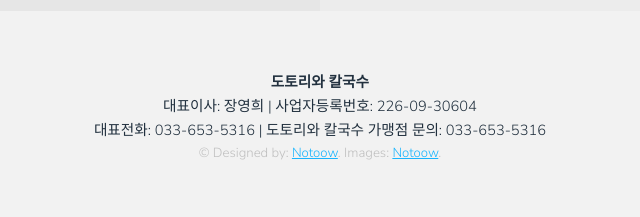
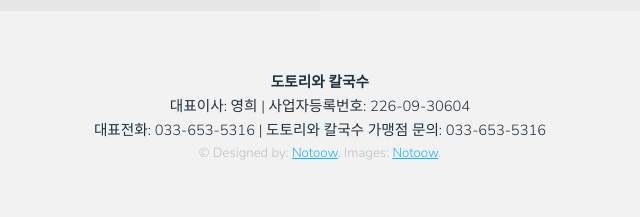
Before and after one commit to notoow/ACORN, a plain HTML site: page index.html in a window 1280 px wide. Shown: the part 2012-2229 px from the top of the page, 292-932 px from the left. Drawn offline with Linux system fonts and the light colour scheme.

Commit message:
Update index.html
대표이사 성 변경

```diff
--- a/index.html
+++ b/index.html
@@ -109,7 +109,7 @@
 					<!-- Footer -->
 						<footer id="footer">
 							<div class="introduce" style="text-align:center;">
-								<strong>도토리와 칼국수</strong> <br>대표이사: 장영희 | 사업자등록번호: 226-09-30604 <br>  대표전화: 033-653-5316 | 도토리와 칼국수 가맹점 문의: 033-653-5316
+								<strong>도토리와 칼국수</strong> <br>대표이사: 영희 | 사업자등록번호: 226-09-30604 <br>  대표전화: 033-653-5316 | 도토리와 칼국수 가맹점 문의: 033-653-5316
 							</div>
 							<div class="copyright">
 								&copy; Designed by: <a href="#">Notoow</a>. Images: <a href="#">Notoow</a>.
```
